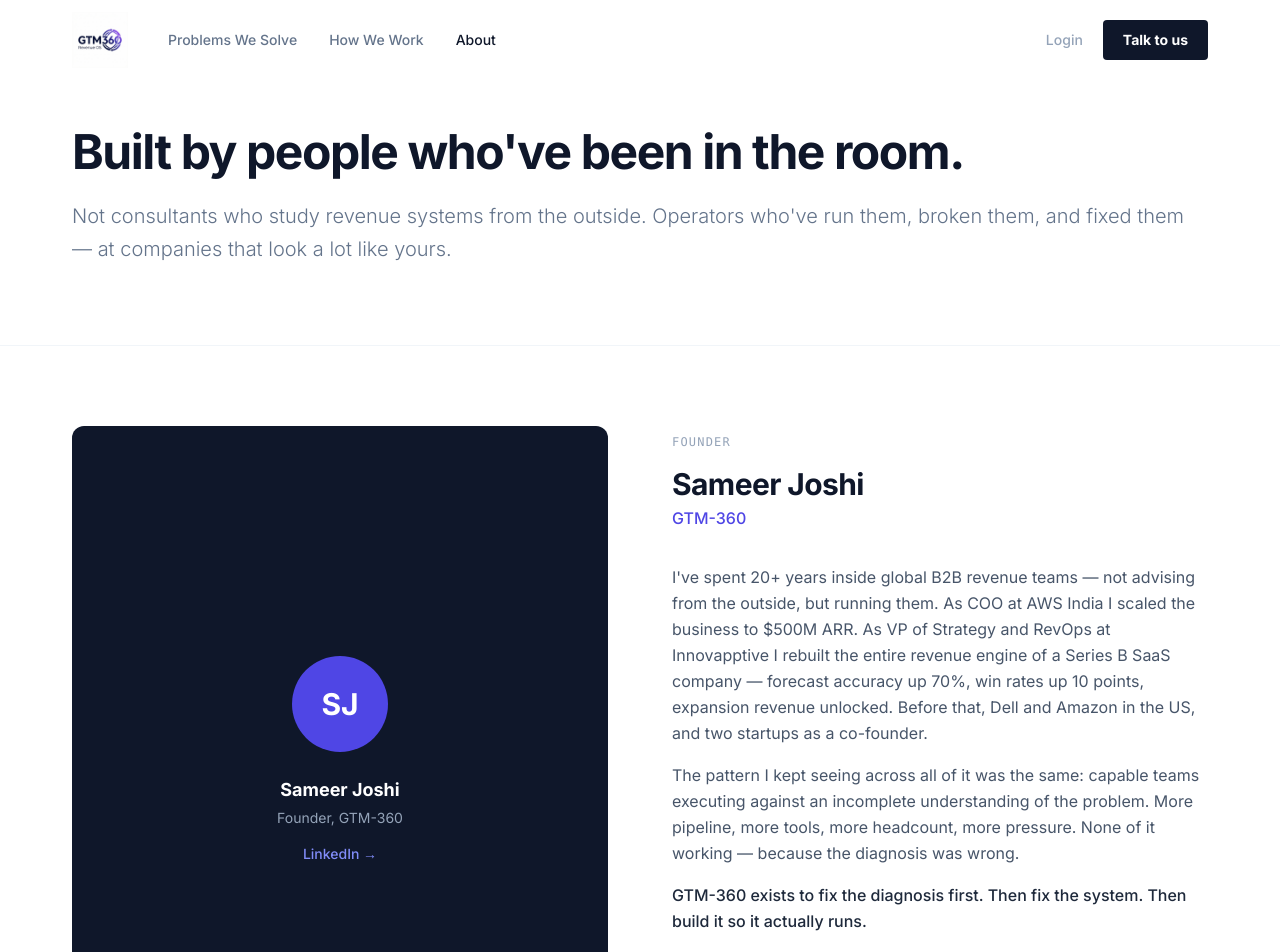
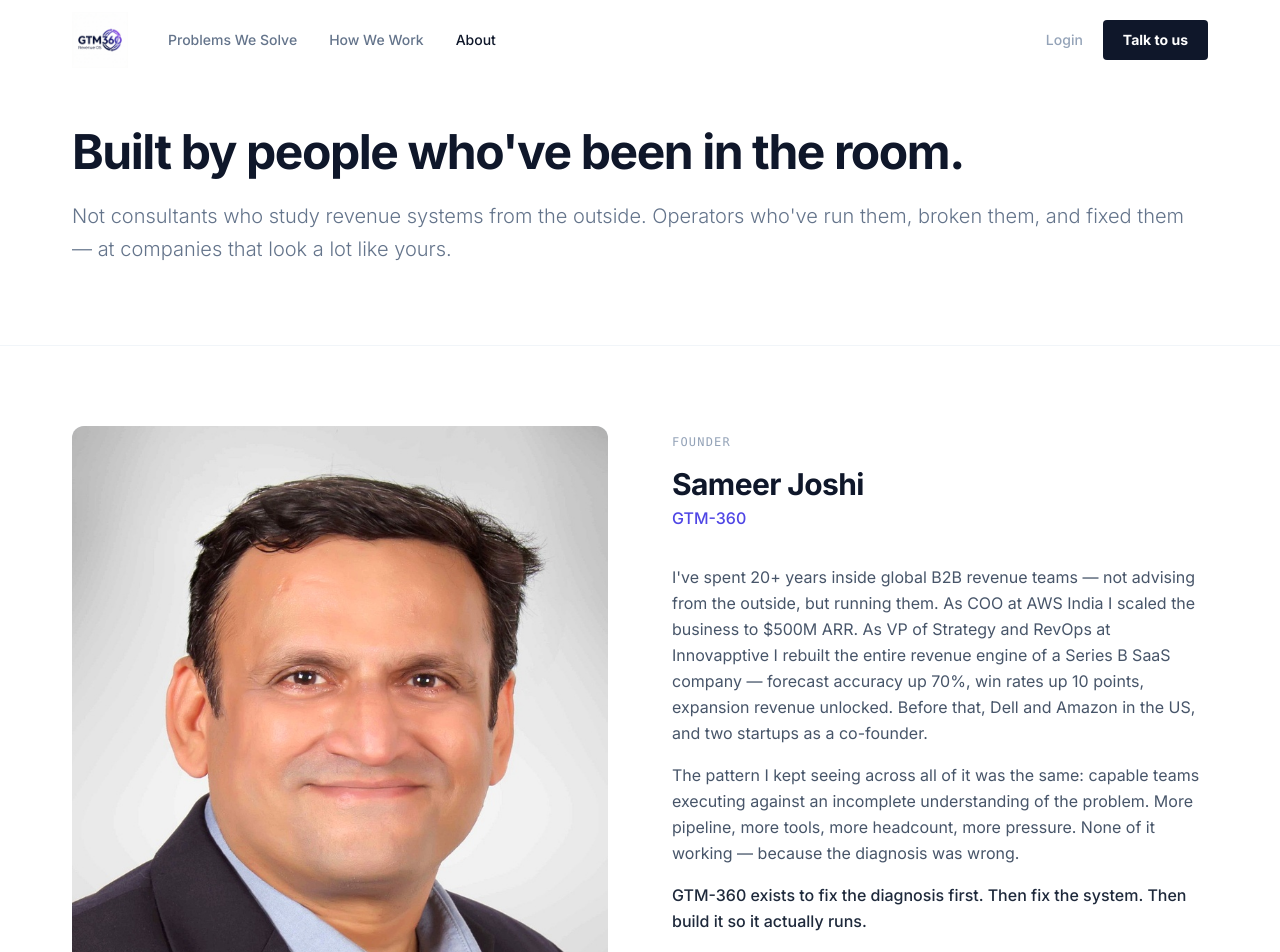
Before and after one commit to sameerjoshy/gtm-360-website, a React (Vite) app: page /about in a window 1280 px wide. Shown: the top 952 px of the page. Built offline with nearby package versions, Linux system fonts and the light colour scheme.

Commit message:
About: wire in founder photo

```diff
--- a/src/pages/About.jsx
+++ b/src/pages/About.jsx
@@ -28,17 +28,13 @@
             <section className="py-20 bg-white">
                 <div className="container max-w-5xl">
                     <div className="grid grid-cols-1 md:grid-cols-2 gap-16 items-start">
-                        {/* Founder identity block */}
-                        <div className="bg-slate-900 rounded-xl aspect-[4/5] flex items-center justify-center">
-                            <div className="text-center">
-                                <div className="w-24 h-24 rounded-full bg-indigo-600 mx-auto mb-6 flex items-center justify-center text-3xl font-bold text-white">SJ</div>
-                                <p className="text-white font-bold text-lg">Sameer Joshi</p>
-                                <p className="text-slate-400 text-sm mt-1">Founder, GTM-360</p>
-                                <a href="https://www.linkedin.com/in/sameer-joshi1/" target="_blank" rel="noopener noreferrer"
-                                    className="inline-block mt-4 text-indigo-400 text-sm font-medium hover:text-indigo-300 transition-colors">
-                                    LinkedIn →
-                                </a>
-                            </div>
+                        {/* Founder photo */}
+                        <div className="rounded-xl overflow-hidden aspect-[4/5] bg-slate-100">
+                            <img
+                                src="/sameer-joshi.jpg"
+                                alt="Sameer Joshi — Founder, GTM-360"
+                                className="w-full h-full object-cover object-top"
+                            />
                         </div>
 
                         <div className="pt-2">
```
